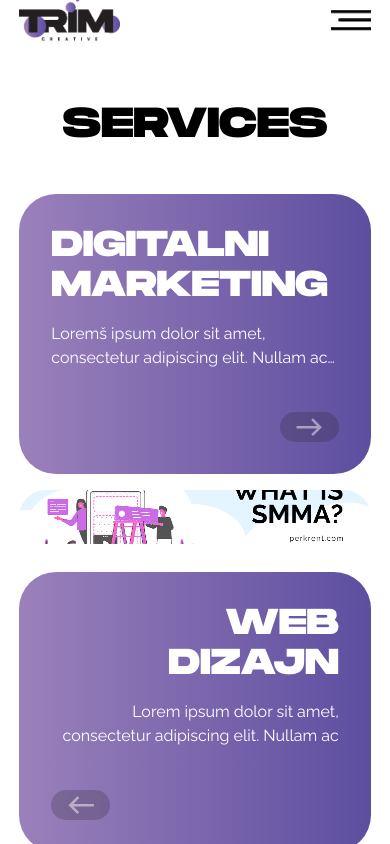
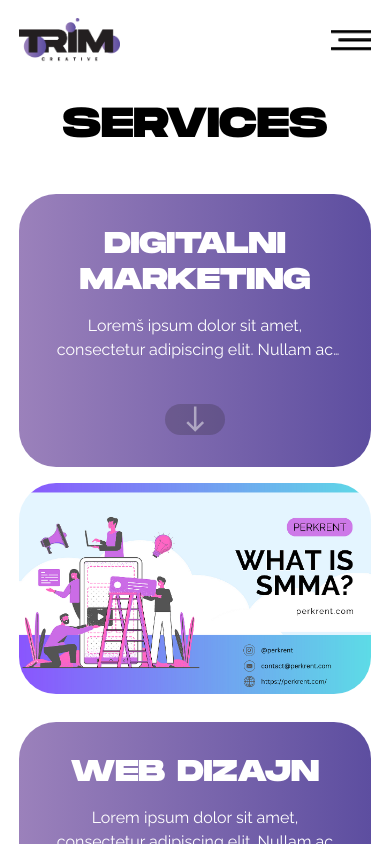
Before and after one commit to igorglisovic/trim-creative2, a Next.js app: page /services in a window 390 px wide. Shown: the top 844 px of the page. Built offline with nearby package versions, Linux system fonts and the light colour scheme.

Commit message:
Fixed mobile animation

```diff
--- a/components/Header.jsx
+++ b/components/Header.jsx
@@ -63,7 +63,6 @@
         }
       }
       if (ref.current.classList.contains('pos-fixed') && window.scrollY < headerRect.height) {
-        console.log(-headerRect.height)
         updateFixedHeader(false)
       }
     }
@@ -77,8 +76,6 @@
 
   useEffect(() => {
     const handleDocumentClick = event => {
-      console.log(hamburgerIconRef.current, event.target)
-
       if (
         hamburgerRef.current &&
         !hamburgerRef.current.contains(event.target) &&
@@ -101,12 +98,9 @@
       x: hamburgerIconRef.current.getBoundingClientRect().x + 20,
       y: hamburgerIconRef.current.getBoundingClientRect().y + 20,
     })
-    console.log(hamburgerIconRef.current.getBoundingClientRect().x)
   }, [hamburgerIconRef])
 
   // useEffect(() => {
-  //   console.log(mobileNavPosition)
-  //   console.log(hamburgerIconRef.current.getBoundingClientRect().x)
   // }, [mobileNavPosition])
 
   return (
@@ -155,7 +149,7 @@
             fixedHeader && !mediaMatches
               ? 'bg-[#ffffffb5] dark:bg-[#231F20B2] dark:border-2 dark:border-[#373737]'
               : ''
-          }`}
+          } `}
         >
           <m.div
             variants={{
@@ -185,7 +179,7 @@
             //   stiffness: 300,
             //   damping: 30,
             // }}
-            className="md:w-[8rem] w-[6.3rem]"
+            className={`md:w-[8rem] w-[6.3rem] ${!fixedHeader && '!translate-y-0'}`}
           >
             <RouteLink href="/">
               <Image
@@ -242,7 +236,9 @@
               onClick={e => {
                 setIsOpen(!isOpen)
               }}
-              className=" button-two w-full h-full justify-center items-center stroke-black dark:stroke-dark absolute top-0 left-0 z-50"
+              className={`button-two w-full h-full justify-center items-center stroke-black dark:stroke-dark absolute top-0 left-0 z-50  ${
+                !fixedHeader && '!translate-y-0'
+              }`}
               aria-expanded="false"
               aria-label="hamburger"
             >
@@ -314,7 +310,7 @@
           className="absolute top-0 left-0 text-white z-10 bg-main-gradient w-screen h-screen "
         >
           <Container>
-            <ul className="flex gap-5 flex-col items-end h-full mt-24 text-xl">
+            <ul className="flex gap-5 flex-col items-end h-full mt-[88px] text-xl">
               {header.navItems?.map(navItem => (
                 <li key={navItem.title} className="uppercase">
                   {/* <span onClick={() => setIsOpen(false)} className="relative"> */}
--- a/components/PortfolioSections/PortfolioCards.jsx
+++ b/components/PortfolioSections/PortfolioCards.jsx
@@ -19,7 +19,6 @@
   const { currentFilter } = usePortfolioContext()
 
   useEffect(() => {
-    console.log(prevFilter, currentFilter)
     setPrevFilter(currentFilter)
     if (!currentFilter) {
       setOtherCards([])
--- a/components/UI/H1.jsx
+++ b/components/UI/H1.jsx
@@ -6,11 +6,6 @@
 const H1 = ({ children, variants }) => {
   const { containerWidth } = useContainerContext()
   const { animationFinished } = useAnimationContext()
-
-  useEffect(() => {
-    // if()
-    console.log(containerWidth)
-  }, [containerWidth])
 
   return (
     <m.h1
--- a/components/UslugeSections/UslugeCard.jsx
+++ b/components/UslugeSections/UslugeCard.jsx
@@ -1,10 +1,32 @@
-import { East, West } from '@mui/icons-material'
+import { East, North, South, West } from '@mui/icons-material'
 import Trim from '../../public/aa.png'
 import Image from 'next/image'
 import { motion } from 'framer-motion'
 import { uslugeCardVariants as cardVariants } from '@/data/animations'
+import { uslugeCardVariantsMobile as cardVariantsMobile } from '@/data/animations'
+import { useEffect, useState } from 'react'
 
 const UslugeCard = ({ card, cards, setCards, index }) => {
+  const [mediaMatches, setMediaMatches] = useState(false)
+  const [media, setMedia] = useState(false)
+
+  useEffect(() => {
+    setMedia(window.matchMedia('(max-width: 768px)'))
+  }, [])
+
+  const getMediaMatches = () => {
+    if (media.matches) {
+      setMediaMatches(true)
+    } else {
+      setMediaMatches(false)
+    }
+  }
+
+  useEffect(() => {
+    getMediaMatches()
+    window.addEventListener('resize', getMediaMatches)
+  }, [media])
+
   const handleClick = () => {
     setCards(
       cards.map((card, i) => {
@@ -20,21 +42,26 @@
     <>
       {card.type ? (
         <section
-          className={`flex md:flex-row flex-col xl:gap-7 md:gap-5 gap-4 font-secondary md:min-h-[320px] min-h-[350px]`}
+          className={`flex md:flex-row flex-col xl:gap-7 md:gap-5 gap-4 font-secondary md:min-h-[320px] min-h-[500px]`}
         >
           <motion.div
-            variants={cardVariants}
+            variants={mediaMatches ? cardVariantsMobile : cardVariants}
             initial={card.active ? 'open' : 'closed'}
             animate={card.active ? 'open' : 'closed'}
-            className="flex-1 flex flex-col bg-main-gradient rounded-[37px] p-8 text-white"
+            className="flex-1 flex flex-col md:items-start items-center bg-main-gradient rounded-[37px] p-8 text-white"
           >
-            <h2 className="text-4xl font-bold font-main mb-4 w-[50%] uppercase">{card.title}</h2>
-            <p className="mb-5 three-line-ellipsis">{card.description}</p>
+            <h2 className="md:text-4xl text-3xl font-bold font-main mb-4 md:w-[50%] w-full md:text-left text-center uppercase">
+              {card.title}
+            </h2>
+            <p className="md:mb-5 mb-0 three-line-ellipsis md:text-left text-center ">
+              {card.description}
+            </p>
             <button
-              className="px-[0.9em] border-0 float-right flex rounded-full bg-arrow self-end mt-auto"
+              className="px-[0.9em] border-0 float-right flex rounded-full bg-arrow md:self-end self-center mt-auto"
               onClick={handleClick}
               aria-label="Open card"
             >
+              <div className="md:visible md:block invisible hidden">
                 {!card.active ? (
                   <East
                     sx={{
@@ -50,38 +77,59 @@
                     }}
                   />
                 )}
+              </div>
+              <div className="visible block md:invisible md:hidden">
+                {!card.active ? (
+                  <South
+                    sx={{
+                      color: 'rgba(255, 255, 255, 0.48)',
+                      fontSize: '1.9rem',
+                    }}
+                  />
+                ) : (
+                  <North
+                    sx={{
+                      color: 'rgba(255, 255, 255, 0.48)',
+                      fontSize: '1.9rem',
+                    }}
+                  />
+                )}
+              </div>
             </button>
           </motion.div>
           <motion.div
-            variants={cardVariants}
+            variants={mediaMatches ? cardVariantsMobile : cardVariants}
             initial={!card.active ? 'open' : 'closed'}
             animate={!card.active ? 'open' : 'closed'}
-            className="flex-1 grow-[3.5] relative rounded-[37px] overflow-hidden"
+            className="min-h-fit flex-1 grow-[3.5] relative rounded-[37px] overflow-hidden"
           >
             <Image className="absolute top-0 left-0 w-full h-full object-cover" src={Trim} alt="" />
           </motion.div>
         </section>
       ) : (
         <section
-          className={`flex md:flex-row-reverse flex-col xl:gap-7 md:gap-5 gap-4 md:min-h-[320px] min-h-[350px] font-secondary`}
+          className={`flex md:flex-row-reverse flex-col xl:gap-7 md:gap-5 gap-4 md:min-h-[320px] min-h-[500px] font-secondary`}
         >
           <motion.div
-            variants={cardVariants}
+            variants={mediaMatches ? cardVariantsMobile : cardVariants}
             initial={card.active ? 'open' : 'closed'}
             animate={card.active ? 'open' : 'closed'}
-            className="flex-1 flex flex-col items-end bg-main-gradient rounded-[37px] p-8 text-white"
+            className="flex-1 flex flex-col md:items-end items-center bg-main-gradient rounded-[37px] p-8 text-white"
           >
             <div className="text-right">
-              <h2 className="text-4xl font-main font-bold mb-4 w-[90%] float-right uppercase">
+              <h2 className="md:text-4xl text-3xl font-main font-bold mb-4 md:w-[90%] w-full float-right uppercase md:text-right text-center">
                 {card.title}
               </h2>
             </div>
-            <p className="mb-5 three-line-ellipsis text-right">{card.description}</p>
+            <p className="md:mb-5 mb-0 three-line-ellipsis md:text-right text-center">
+              {card.description}
+            </p>
             <button
               onClick={handleClick}
-              className="px-[0.9em] border-0 self-start mt-auto flex rounded-full bg-arrow"
+              className="px-[0.9em] border-0 md:self-start self-center mt-auto flex rounded-full bg-arrow"
               aria-label="Open card"
             >
+              <div className="md:visible md:block invisible hidden">
                 {card.active ? (
                   <East
                     sx={{
@@ -97,10 +145,28 @@
                     }}
                   />
                 )}
+              </div>
+              <div className="visible block md:invisible md:hidden">
+                {!card.active ? (
+                  <South
+                    sx={{
+                      color: 'rgba(255, 255, 255, 0.48)',
+                      fontSize: '1.9rem',
+                    }}
+                  />
+                ) : (
+                  <North
+                    sx={{
+                      color: 'rgba(255, 255, 255, 0.48)',
+                      fontSize: '1.9rem',
+                    }}
+                  />
+                )}
+              </div>
             </button>
           </motion.div>
           <motion.div
-            variants={cardVariants}
+            variants={mediaMatches ? cardVariantsMobile : cardVariants}
             initial={!card.active ? 'open' : 'closed'}
             animate={!card.active ? 'open' : 'closed'}
             className="flex-1 grow-[3.5] relative rounded-[37px] overflow-hidden"
--- a/components/UslugeSections/UslugeCards.jsx
+++ b/components/UslugeSections/UslugeCards.jsx
@@ -5,8 +5,6 @@
 
 const UslugeCards = ({ content }) => {
   const [cards, setCards] = useState(content.cardsItems)
-
-  console.log(content)
 
   return (
     <Container>
--- a/data/animations.js
+++ b/data/animations.js
@@ -71,3 +71,22 @@
     },
   },
 }
+
+export const uslugeCardVariantsMobile = {
+  closed: {
+    flexGrow: 0.5,
+    transition: {
+      type: 'spring',
+      stiffness: 300,
+      damping: 60,
+    },
+  },
+  open: {
+    flexGrow: 2.5,
+    transition: {
+      type: 'spring',
+      stiffness: 300,
+      damping: 30,
+    },
+  },
+}
--- a/data/locales/sr.json
+++ b/data/locales/sr.json
@@ -67,7 +67,7 @@
     "portfolio": { "h2": "Portfolio" }
   },
   "services": {
-    "h1": "Naše usluge",
+    "h1": "Usluge",
     "cardsItems": [
       {
         "title": "Digitalni marketing",
--- a/pages/index.jsx
+++ b/pages/index.jsx
@@ -14,8 +14,6 @@
 
   const { hero, cards, portfolio } = content.home
 
-  console.log(hero, cards, portfolio, content)
-
   return (
     <Main path="/">
       <HeroSection content={hero} />
--- a/pages/our-team.jsx
+++ b/pages/our-team.jsx
@@ -12,8 +12,6 @@
   const content = locale === 'en' ? en : sr
 
   const { ourTeam } = content
-
-  console.log(content)
 
   return (
     <Main path="/our-team">
--- a/styles/globals.css
+++ b/styles/globals.css
@@ -58,7 +58,7 @@
 @media (max-width: 768px) {
   .three-line-ellipsis {
     -webkit-line-clamp: 2; /* number of lines to show */
-    line-clamp: 2;
+    line-clamp: 3;
     line-height: 1.5;
   }
 }
```
Lines whose indentation alone changed are shown as unchanged.
